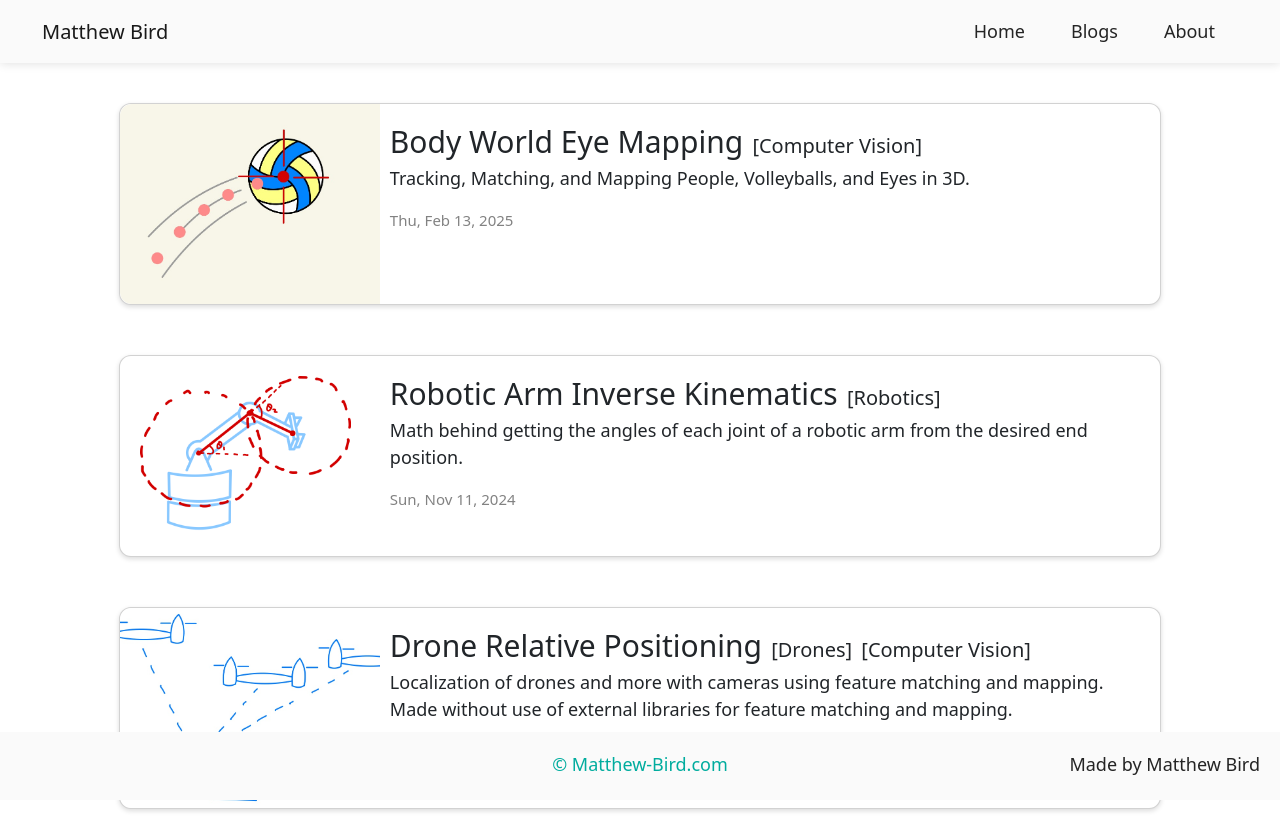
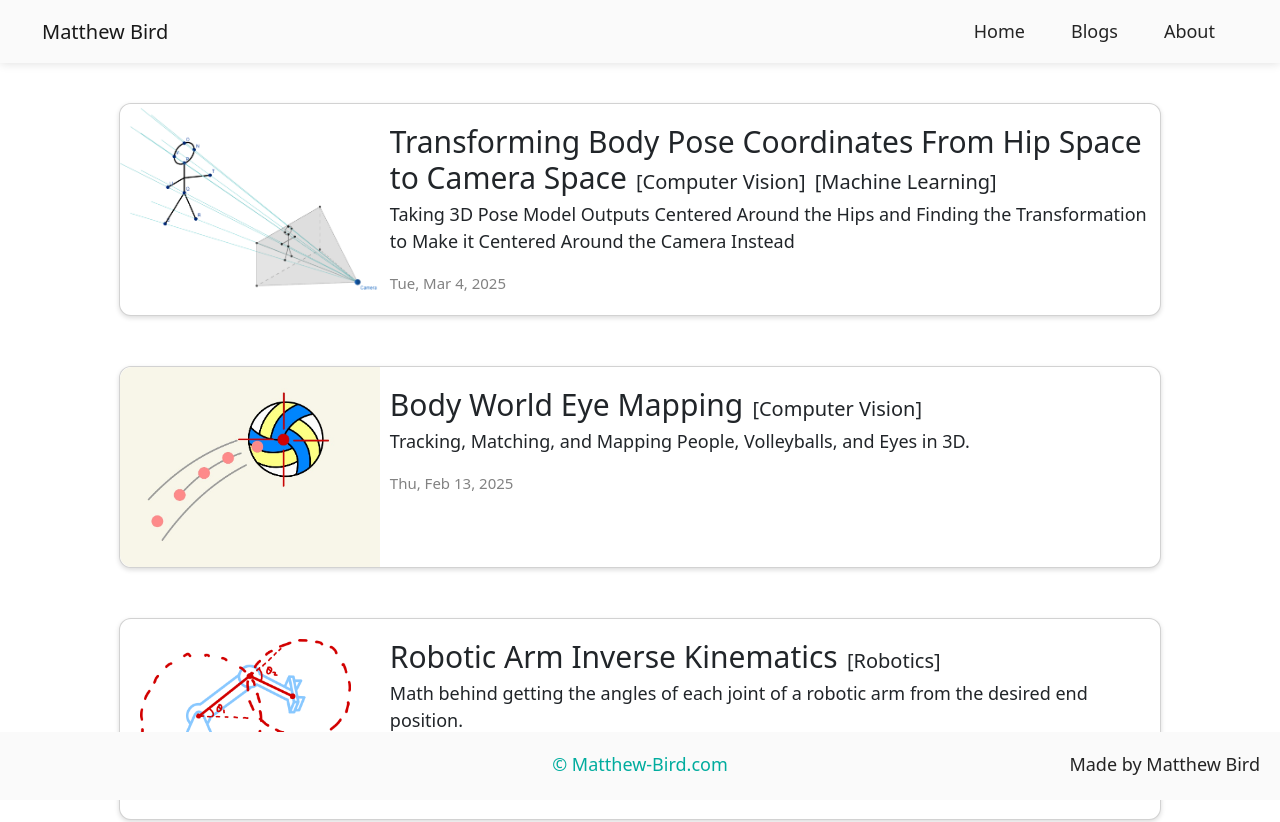
Before and after one commit to mbird1258/Matthew-Bird.com, a website: page blogs.html in a window 1280 px wide. Shown: the top 822 px of the page. Drawn offline with nearby package versions, Linux system fonts and the light colour scheme.

Commit message:
Update links to blog

```diff
--- a/blogs.html
+++ b/blogs.html
@@ -102,6 +102,32 @@
                 </div>
             </a>
         </div> -->
+
+        <!-- [Proj 7] -->
+        <div class="offset-1 col-10">
+            <a href="/blogs/Hip-to-Camera-Space.html">
+                <div class="card" style="overflow:hidden">
+                    <div class="m-auto m-lg-0 row no-gutters">
+                        <div class="col-lg-3 img" style="padding:0px; overflow:hidden">
+                            <img class="img-fluid" src="/assets/imgs/Hip to Camera Space/0.png" alt="Hip-to-Camera-Space">
+                        </div>
+
+                        <div class="col-lg-9 description-text">
+                            <h1 class="d-inline">Transforming Body Pose Coordinates From Hip Space to Camera Space</h1>
+
+                            <div id="tags" class="d-inline">
+                            <h6 class="d-inline">[Computer Vision]</h6>
+                            <h6 class="d-inline">[Machine Learning]</h6>
+                            </div>
+
+                            <p>Taking 3D Pose Model Outputs Centered Around the Hips and Finding the Transformation to Make it Centered Around the Camera Instead</p>
+
+                            <h5 class="d-inline">Tue, Mar 4, 2025</h5>
+                        </div>
+                    </div>
+                </div>
+            </a>
+        </div>
 
         <!-- [Proj 6] -->
         <div class="offset-1 col-10">
```
Also changed, not shown: index.html (+19 -0 lines).
